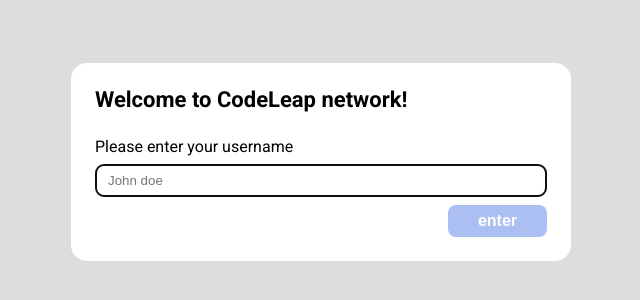
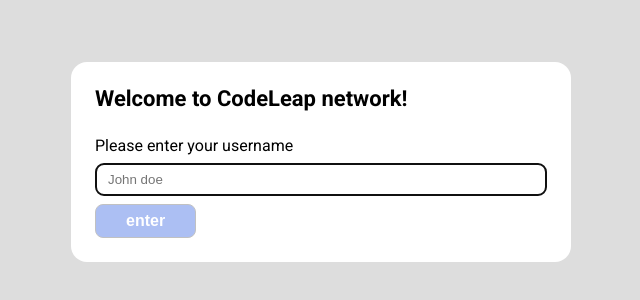
Before and after one commit to gvao/test-codeleap, a Next.js app: page /profile/signup in a window 1280 px wide. Shown: the part 238-538 px from the top of the page, without its empty margins (319-959 px from the left). Built offline with nearby package versions, Linux system fonts and the light colour scheme.

Commit message:
Updated button

```diff
--- a/src/common/button/index.tsx
+++ b/src/common/button/index.tsx
@@ -1,25 +1,21 @@
 import styles from "./styles.module.css"
 import { ButtonProps } from "./types"
 
+export const Button = ({ fill, children, type, isValid = false, ...props }: ButtonProps) => {
 
-export const Button = ({ children, type, isValid = false, ...props }: ButtonProps) => (
-    <div
-        className={styles.wrap}
-    >
+    return (
 
         <button
-            className={`${styles.button} ${!isValid && styles.invalid}`}
+            className={`
+                ${styles.button}
+                ${!isValid && styles.invalid}
+                ${fill && styles[`fill-${fill}`]}
+            `}
+            type={isValid ? type : 'button'}
             {...props}
-            type={isValid ? type : 'button'}
         >
             {children}
         </button>
 
-    </div>
-)
-
-export const ButtonAction = ({ children, ...props }: ButtonProps)=> (
-    <button className={styles["button-action"]} {...props} >
-        { children }
-    </button>
-)
+    )
+}
--- a/src/common/button/styles.module.css
+++ b/src/common/button/styles.module.css
@@ -1,11 +1,6 @@
-.wrap {
-    width: 100%;
-
-    margin-top: 8px;
-
-    display: flex;
-    justify-content: flex-end;
-    align-items: center;
+.invalid {
+    opacity: .6;
+    cursor: none;
 }
 
 .button {
@@ -17,15 +12,10 @@
     font-size: 16px;
     font-weight: 700;
 
-    border: none;
+    border: 1px solid rgba(153, 153, 153, 1);
     border-radius: 8px;
 
     cursor: pointer;
-}
-
-.invalid {
-    opacity: .6;
-    cursor: none;
 }
 
 .button-action {
@@ -33,3 +23,13 @@
     border: none;
     cursor: pointer;
 }
+
+.fill-red {
+    background: red;
+    color: #fff;
+}
+
+.fill-none {
+    background: rgba(255, 255, 255, 1);
+    color: #000;
+}
--- a/src/common/button/types.tsx
+++ b/src/common/button/types.tsx
@@ -1,4 +1,7 @@
+import { ButtonHTMLAttributes } from "react";
+
 export type ButtonProps = {
     isValid?: boolean,
     children?: React.ReactNode,
-} & React.ButtonHTMLAttributes<HTMLButtonElement>;
+    fill?: null | 'none' | 'red',
+} & ButtonHTMLAttributes<HTMLButtonElement>
```
